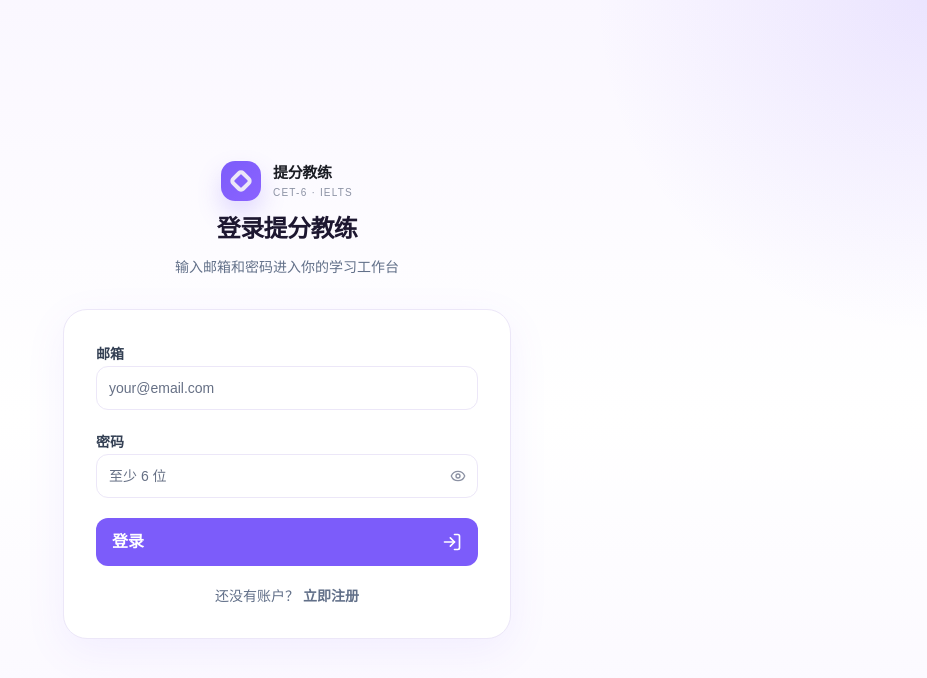
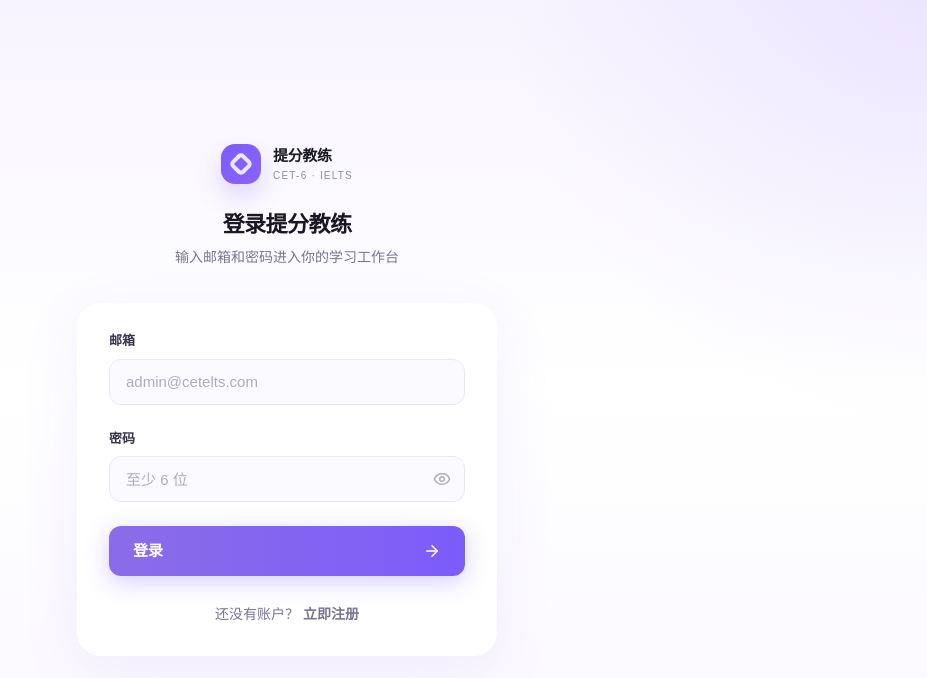
Before and after one commit to Wangzhi2004/CETELTS, a Next.js app: page /sign-in in a window 1280 px wide. Shown: the top 678 px of the page, without its empty margins (353-1280 px from the left). Built offline with nearby package versions, Linux system fonts and the light colour scheme.

Commit message:
ui: redesign sign-in page to match reference design

```diff
--- a/src/app/sign-in/page.tsx
+++ b/src/app/sign-in/page.tsx
@@ -4,11 +4,9 @@ import Link from "next/link";
 import { useSearchParams } from "next/navigation";
 import { useState } from "react";
 import { signIn } from "next-auth/react";
-import { Eye, EyeOff, LogIn } from "lucide-react";
+import { Eye, EyeOff, ArrowRight } from "lucide-react";
 
 import { Brand } from "@/components/shared/brand";
-import { Button } from "@/components/ui/button";
-import { Input } from "@/components/ui/input";
 
 export default function SignInPage() {
   const searchParams = useSearchParams();
@@ -38,46 +36,46 @@ export default function SignInPage() {
   }
 
   return (
-    <div className="flex min-h-screen flex-col items-center justify-center bg-[radial-gradient(circle_at_top_right,rgba(124,92,250,0.12),transparent_22%),linear-gradient(180deg,#faf7ff_0%,#ffffff_52%,#faf7ff_100%)] px-4 dark:bg-[radial-gradient(circle_at_top_right,rgba(149,128,255,0.06),transparent_22%),linear-gradient(180deg,#0f0e17_0%,#15131f_52%,#0f0e17_100%)]">
-      <div className="w-full max-w-md space-y-8">
-        <div className="flex flex-col items-center gap-3">
-          <Brand />
-          <h1 className="text-2xl font-black tracking-tight text-[#1d1730] dark:text-[#edeef1]">
+    <div className="flex min-h-screen flex-col items-center justify-center bg-[radial-gradient(circle_at_top_right,rgba(124,92,250,0.10),transparent_28%),linear-gradient(180deg,#f8f4ff_0%,#ffffff_48%,#faf7ff_100%)] px-5 py-12">
+      <div className="flex w-full max-w-[420px] flex-col items-center">
+        <Brand />
+
+        <div className="mt-6 flex flex-col items-center gap-1.5">
+          <h1 className="text-[22px] font-bold tracking-tight text-[#1a1625]">
             登录提分教练
           </h1>
-          <p className="text-sm text-[#627089] dark:text-[#8b91a3]">
+          <p className="text-sm text-[#7a7590]">
             输入邮箱和密码进入你的学习工作台
           </p>
         </div>
 
-        <form
-          className="space-y-5 rounded-3xl border border-[#ebe3fb] bg-white p-8 shadow-[0_12px_40px_rgba(124,92,250,0.08)] dark:border-[#2a2739] dark:bg-[#181722] dark:shadow-[0_12px_40px_rgba(0,0,0,0.25)]"
-          onSubmit={handleSubmit}
-        >
+        <form className="mt-9 w-full space-y-6 rounded-3xl bg-white px-8 pb-8 pt-7 shadow-[0_16px_60px_rgba(120,90,240,0.09)]" onSubmit={handleSubmit}>
           {error && (
-            <div className="rounded-2xl border border-[#fecaca] bg-[#fef2f2] px-4 py-3 text-sm text-[#dc2626] dark:border-[#991b1b] dark:bg-[rgba(220,38,38,0.1)] dark:text-[#f87171]">
+            <div className="rounded-xl border border-[#fecaca] bg-[#fef2f2] px-4 py-2.5 text-sm text-[#dc2626]">
               {error}
             </div>
           )}
 
-          <label className="block space-y-2">
-            <span className="text-sm font-semibold text-[#344054] dark:text-[#c5c8d4]">邮箱</span>
-            <Input
+          <div className="space-y-2">
+            <label className="block text-[13px] font-semibold text-[#37364d]">邮箱</label>
+            <input
               autoComplete="email"
-              placeholder="your@email.com"
+              className="h-[46px] w-full rounded-xl border border-[#e4e0ef] bg-[#fbfaff] px-4 text-[15px] text-[#1a1625] outline-none transition placeholder:text-[#b0abc0] focus:border-[#8b6ce7] focus:bg-white"
+              placeholder="admin@cetelts.com"
               required
               type="email"
               value={email}
               onChange={(e) => setEmail(e.target.value)}
               disabled={isLoading}
             />
-          </label>
+          </div>
 
-          <label className="block space-y-2">
-            <span className="text-sm font-semibold text-[#344054] dark:text-[#c5c8d4]">密码</span>
+          <div className="space-y-2">
+            <label className="block text-[13px] font-semibold text-[#37364d]">密码</label>
             <div className="relative">
-              <Input
+              <input
                 autoComplete="current-password"
+                className="h-[46px] w-full rounded-xl border border-[#e4e0ef] bg-[#fbfaff] px-4 pr-11 text-[15px] text-[#1a1625] outline-none transition placeholder:text-[#b0abc0] focus:border-[#8b6ce7] focus:bg-white"
                 placeholder="至少 6 位"
                 required
                 type={showPassword ? "text" : "password"}
@@ -86,23 +84,27 @@ export default function SignInPage() {
                 disabled={isLoading}
               />
               <button
-                className="absolute right-3 top-1/2 -translate-y-1/2 text-[#8b91a3] hover:text-[#6d53ea]"
+                className="absolute right-3.5 top-1/2 -translate-y-1/2 text-[#b0abc0] transition hover:text-[#7c5cfa]"
                 onClick={() => setShowPassword((v) => !v)}
                 type="button"
               >
-                {showPassword ? <EyeOff className="h-4 w-4" /> : <Eye className="h-4 w-4" />}
+                {showPassword ? <EyeOff className="h-[18px] w-[18px]" /> : <Eye className="h-[18px] w-[18px]" />}
               </button>
             </div>
-          </label>
+          </div>
 
-          <Button className="h-12 w-full justify-between text-base" disabled={isLoading} type="submit">
+          <button
+            className="flex h-[50px] w-full cursor-pointer items-center justify-between rounded-xl bg-gradient-to-r from-[#8b6ce7] to-[#7c5cfa] px-6 text-[15px] font-semibold text-white shadow-[0_6px_24px_rgba(124,92,250,0.30)] transition-all hover:from-[#7b5bd6] hover:to-[#6d52e8] hover:shadow-[0_8px_30px_rgba(124,92,250,0.38)] disabled:opacity-70"
+            disabled={isLoading}
+            type="submit"
+          >
             {isLoading ? "登录中…" : "登录"}
-            <LogIn className="h-5 w-5" />
-          </Button>
+            {!isLoading && <ArrowRight className="h-[18px] w-[18px]" />}
+          </button>
 
-          <div className="flex items-center justify-center gap-1 text-sm text-[#627089] dark:text-[#8b91a3]">
-            还没有账户？
-            <Link className="font-semibold text-[#6d53ea] hover:text-[#5b3fd4] dark:text-[#9580ff]" href="/sign-up">
+          <div className="pt-1 text-center text-sm text-[#7a7590]">
+            还没有账户？{" "}
+            <Link className="font-semibold text-[#7c5cfa] hover:text-[#6d53ea]" href="/sign-up">
               立即注册
             </Link>
           </div>
```
